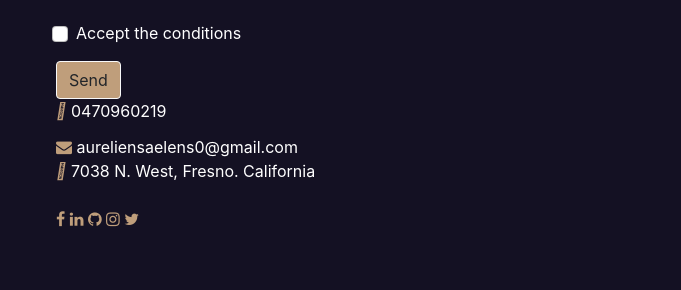
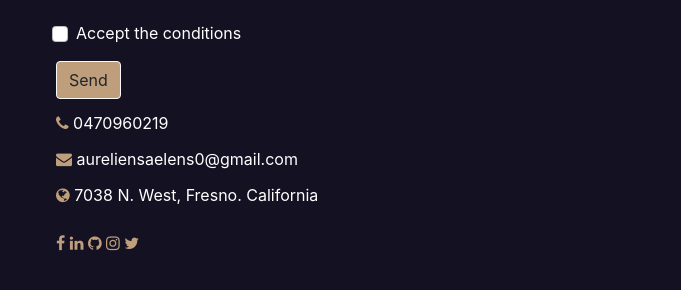
Before and after one commit to AurelienSaelens/AurelienSaelens.github.io, a plain HTML site: page Restaurant/contact.html in a window 1280 px wide. Shown: the part 488-778 px from the top of the page, 599-1280 px from the left. Drawn offline with nearby package versions, Linux system fonts and the light colour scheme; a web font is replaced by a local one.

Commit message:
Update contact.html

```diff
--- a/Restaurant/contact.html
+++ b/Restaurant/contact.html
@@ -106,9 +106,9 @@
                 <div class="text-white">
 
 
-                <i style="color:#bf9e7b" class="fas fa-phone mt-3"></i>   0470960219</a><br>
+                <i style="color:#bf9e7b" class="fa fa-phone mt-3"></i>   0470960219</a><br>
                 <i style="color:#bf9e7b" class="fa fa-envelope mt-3"></i>  aureliensaelens0@gmail.com</a><br>
-                <i style="color:#bf9e7b" class="fas fa-globe mt-3"></i>  7038 N. West, Fresno. California<br>
+                <i style="color:#bf9e7b" class="fa fa-globe mt-3"></i>  7038 N. West, Fresno. California<br>
                 <div class="my-4">
                 <a href="https://www.facebook.com/aureliensaelens" target="_blank"><i style="color:#bf9e7b" class="fa fa-facebook"></i></a>
                 <a href="https://www.linkedin.com/in/aurelien-saelens-1132bb221" target="_blank" ><i style="color:#bf9e7b" class="fa fa-linkedin"></i></a>
```
